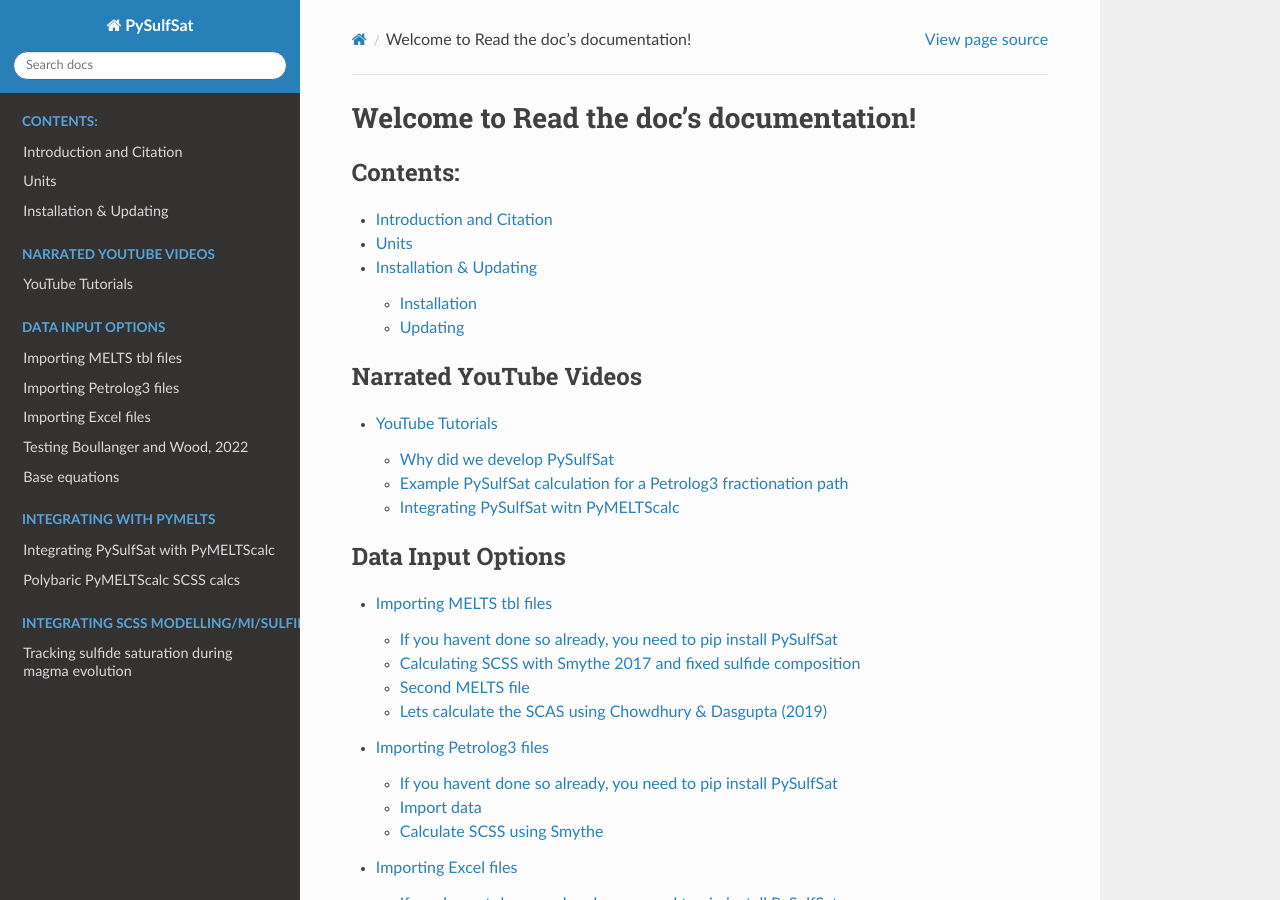
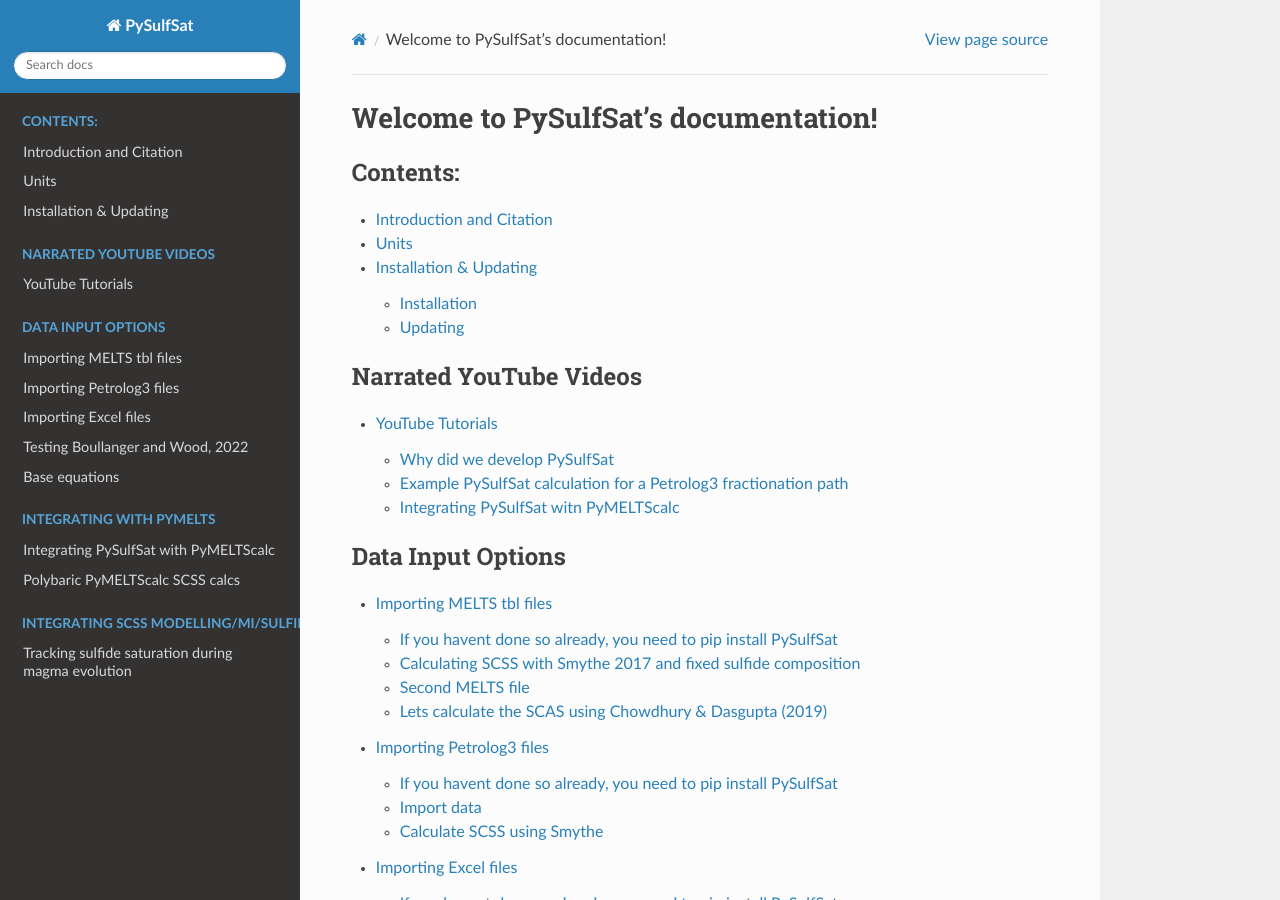
Before and after one commit to PennyWieser/PySulfSat, a Sphinx documentation site: the page built from docs/index.rst, in a window 1280 px wide and 900 px high. Built offline with Sphinx 7.4.7 and the Read the Docs theme 2.0.0, drawn with Linux system fonts in a browser that asks for light colours; pages that are not in the unit, such as notebooks, are missing from menus.

Commit message:
Fixed matts markdown

```diff
--- a/docs/index.rst
+++ b/docs/index.rst
@@ -3,7 +3,7 @@
    You can adapt this file completely to your liking, but it should at least
    contain the root `toctree` directive.
 
-Welcome to Read the doc's documentation!
+Welcome to PySulfSat's documentation!
 =================================================
 
 .. toctree::
```
Also changed, not shown: docs/Benchmarking/Boulling_Wood_2022/BW_2022.ipynb.
